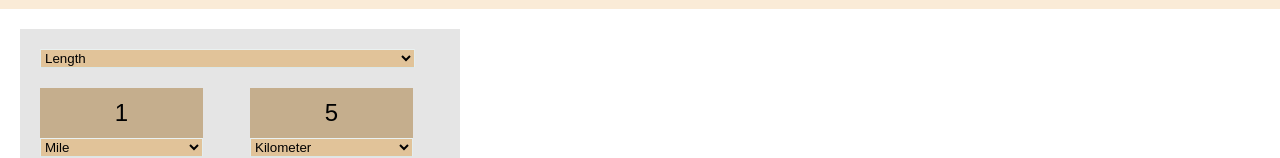
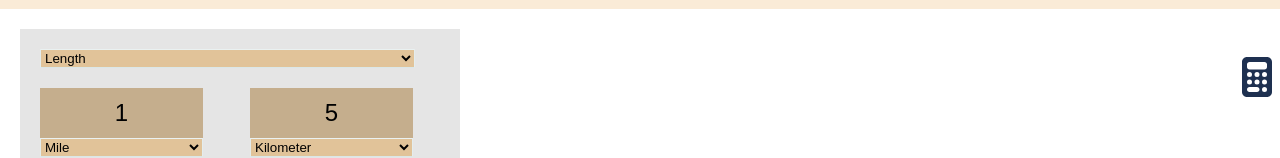
Before and after one commit to Timberland9x/AllTheUnitsHub, a plain HTML site: page index.html in a window 1280 px wide. Shown: the part 143-301 px from the top of the page. Drawn offline with Linux system fonts and the light colour scheme.

Commit message:
added calculator icon

```diff
--- a/index.html
+++ b/index.html
@@ -8,8 +8,8 @@
     </head>
 
     <body>
+        <img class ="calculatorIcon" src = "./images/calculator-solid.svg" alt="CalculatorIcon">
         <header>AllTheUnitsHub</header>
-
         <nav><div>Convertor</div>
             <div>Saved Conversions</div>
         </nav>
--- a/styles.css
+++ b/styles.css
@@ -21,6 +21,19 @@ nav{
     padding: 8px;
     background-color:antiquewhite;
 }
+.calculatorIcon{
+    position: fixed;
+    right: 6px;
+    top: 200px;
+    height: 40px;
+    width: 34px;
+}
+
+.calculatorIcon:hover{
+    background-color: black;
+}
+
+
 .conversionContainer{
     margin-left: 20px;
     background-color: #E5E5E5;
```
Also changed, not shown: images/calculator-solid.svg (added).
